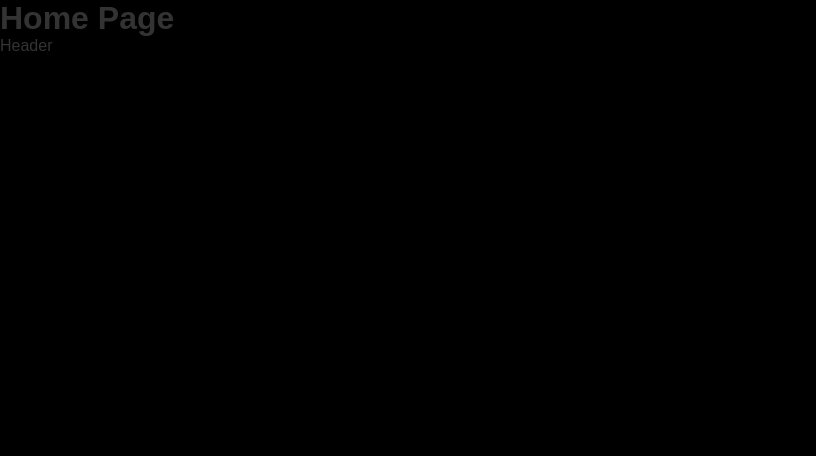
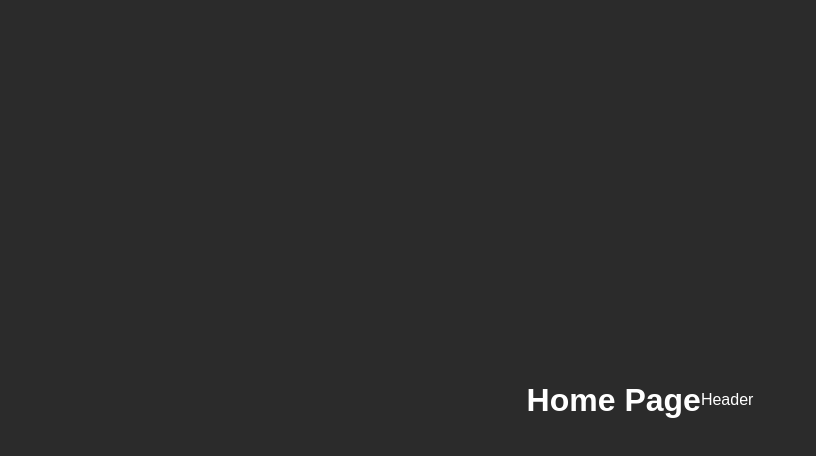
Before and after one commit to r-vilemen/template-next, a Next.js app: page /home in a window 1280 px wide. Shown: the top 456 px of the page, without its empty margins (0-816 px from the left). Built offline with nearby package versions, Linux system fonts and the light colour scheme.

Commit message:
fix: styles files

```diff
--- a/src/Styles/GlobalStyles.ts
+++ /dev/null
@@ -1,18 +0,0 @@
-import { createGlobalStyle } from "styled-components";
-
-const GlobalStyles = createGlobalStyle`
-    * {
-        margin: 0;
-        padding: 0;
-        box-sizing: border-box;
-    }
-
-    body {
-        font-family: Arial, sans-serif;
-        background-color: #f5f5f5;
-        color: #333;
-    }
-
-`;
-
-export default GlobalStyles;
--- a/src/Styles/styles.d.ts
+++ /dev/null
@@ -1,6 +0,0 @@
-import defaultTheme from "./theme";
-
-declare module "styled-components" {
-  type TypeTheme = typeof defaultTheme;
-  export interface DefaultTheme extends TypeTheme {}
-}
--- a/src/Styles/theme.ts
+++ /dev/null
@@ -1,29 +0,0 @@
-export default {
-  breaks: {
-    minimobile: "max-width: 340px",
-    mobile: "max-width: 767px",
-    tablet: "768px <= width <= 1024px",
-    desktop: "min-width: 1024px",
-    xs: "min-width: 0px",
-    sm: "min-width: 576px",
-    md: "min-width: 768px",
-    lg: "min-width: 992px",
-    xl: "min-width: 1200px",
-    xxl: "min-width: 1400px",
-  },
-};
-
-// export default {
-//   breaks: {
-//     minimobile: "(max-width: 340px)",
-//     mobile: "(max-width: 767px)",
-//     tablet: "(min-width: 768px) and (max-width: 1024px)",
-//     desktop: "(min-width: 1024px)",
-//     xs: "(min-width: 0px)",
-//     sm: "(min-width: 576px)",
-//     md: "(min-width: 768px)",
-//     lg: "(min-width: 992px)",
-//     xl: "(min-width: 1200px)",
-//     xxl: "(min-width: 1400px)",
-//   },
-// };
--- a/src/pages/home/index.tsx
+++ b/src/pages/home/index.tsx
@@ -1,5 +1,5 @@
 import { Header } from "@/components/Header";
-import { Container } from "@/ui/styles/Pages/home/styles";
+import { Container } from "@/ui/styles/pages/home/styles";
 import React from "react";
 
 export default function HomePage() {
--- a/src/ui/styles/GlobalStyles.ts
+++ b/src/ui/styles/GlobalStyles.ts
@@ -1,11 +1,10 @@
 import { createGlobalStyle } from "styled-components";
 
-export default createGlobalStyle`
+const GlobalStyles = createGlobalStyle`
     * {
         margin: 0;
         padding: 0;
         box-sizing: border-box;
-        background-color: black;
     }
 
     body {
@@ -15,3 +14,5 @@ export default createGlobalStyle`
     }
 
 `;
+
+export default GlobalStyles;
--- a/src/ui/styles/Pages/home/styles.ts
+++ b/src/ui/styles/Pages/home/styles.ts
@@ -1,3 +1,11 @@
 import styled from "styled-components";
 
-export const Container = styled.div``;
+export const Container = styled.div`
+  /* exemplos: */
+  display: flex;
+  justify-content: center;
+  align-items: center;
+  height: 100vh;
+  background-color: ${({ theme }) => theme.colors.backgrounds.secondary};
+  color: ${({ theme }) => theme.colors.fonts.primary};
+`;
```
Also changed, not shown: src/Styles/Pages/home/styles.ts (deleted, +0 -11 lines).
